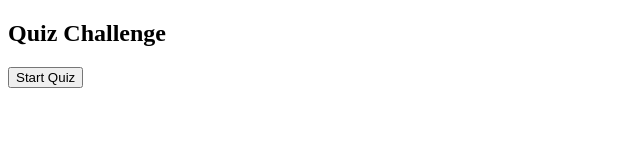
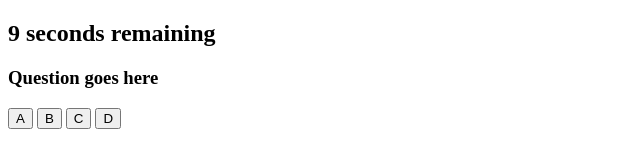
Before and after one commit to BeckyMWilson/CodingQuizChallenge, a plain HTML site: page index.html in a window 1280 px wide. Both pictures are taken after a click on the button "Start Quiz". Shown: the whole page, without its empty margins (0-640 px from the left). Drawn offline with Linux system fonts and the light colour scheme.

Commit message:
add functionality for show and hide sections

```diff
--- a/assets/js/scripts.js
+++ b/assets/js/scripts.js
@@ -0,0 +1,55 @@
+var timerEl = document.getElementById("countdown");
+var startButton = document.getElementById("start-quiz");
+var sectionStart = document.getElementById("quizText");
+var sectionQuestion = document.getElementById("questions");
+var sectionResult = document.getElementById("results");
+
+var timeLeft = 10;
+var timeInterval;
+
+// Timer that counts down from 10
+function countdown() {
+  timeInterval = setInterval(function () {
+    // As long as the `timeLeft` is greater than 1
+    if (timeLeft > 1) {
+      // Set the `textContent` of `timerEl` to show the remaining seconds
+      timerEl.textContent = timeLeft + " seconds remaining";
+      // Decrement `timeLeft` by 1
+      timeLeft--;
+    } else if (timeLeft === 1) {
+      // When `timeLeft` is equal to 1, rename to 'second' instead of 'seconds'
+      timerEl.textContent = timeLeft + " second remaining";
+      timeLeft--;
+    } else {
+      // Once `timeLeft` gets to 0, set `timerEl` to an empty string
+      timerEl.textContent = "";
+
+      // Game over
+      endQuiz();
+    }
+  }, 1000);
+}
+
+function startQuiz() {
+  //hide the start screeen
+  sectionStart.style.display = "none";
+  //show the question screen
+  sectionQuestion.style.display = "block";
+  //start my clock
+  countdown();
+  //display nextQuiz Question
+  //displayQuestion();
+}
+
+function endQuiz() {
+  // Use `clearInterval()` to stop the timer
+  clearInterval(timeInterval);
+  //hide the question section
+  sectionQuestion.style.display = "none";
+  //show the result section
+  sectionResult.style.display = "block";
+  //alert message game over
+  alert("Game Over!");
+}
+//add event listiner
+startButton.addEventListener("click", startQuiz);
--- a/index.html
+++ b/index.html
@@ -8,9 +8,21 @@
     <title>Coding Quiz Challenge</title>
   </head>
   <body>
-    <section>
+    <section id="quizText">
       <h1>Quiz Challenge</h1>
-      <button>Start Quiz</button>
+      <button id="start-quiz">Start Quiz</button>
+    </section>
+    <h2 id="countdown">Time starts here</h2>
+    <section id="questions" style="display: none">
+      <h3>Question goes here</h3>
+      <button id="btnOne">A</button>
+      <button id="btnTwo">B</button>
+      <button id="btnThree">C</button>
+      <button id="btnFour">D</button>
+    </section>
+    <section id="results" style="display: none">
+      <h4>Game Over</h4>
+      <p>Your score is</p>
     </section>
     <script src="./assets/js/scripts.js"></script>
   </body>
```
